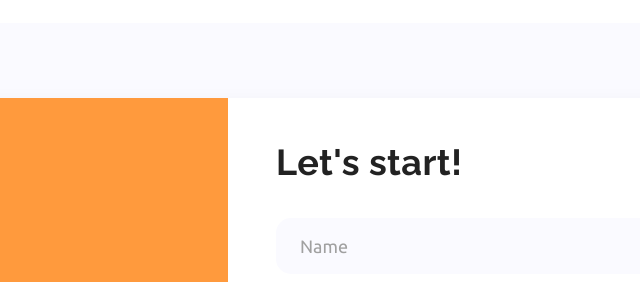
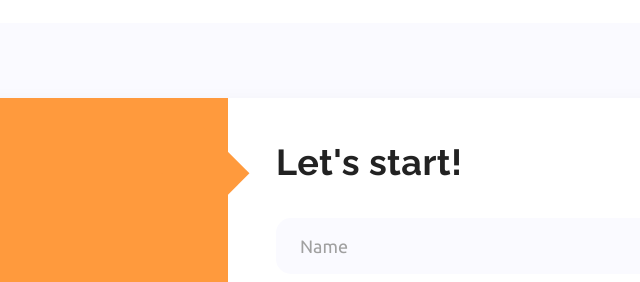
Before and after one commit to kuzelm/homepage_portfolio, a plain HTML site: page index.html in a window 1280 px wide. Shown: the part 2980-3262 px from the top of the page, 350-990 px from the left. Drawn offline with nearby package versions, Linux system fonts and the light colour scheme.

Commit message:
finish him :)

```diff
--- a/css/style.css
+++ b/css/style.css
@@ -1003,6 +1003,11 @@
         display: flex !important ;
         justify-self: end;
     }
+    .arrow {
+        grid-area: 2/9/3/10;
+         background-color:#FF9A3D;
+         transform: translateX(7px) translateY(-25px) rotate(-45deg);
+    }
 
 
 }
```
